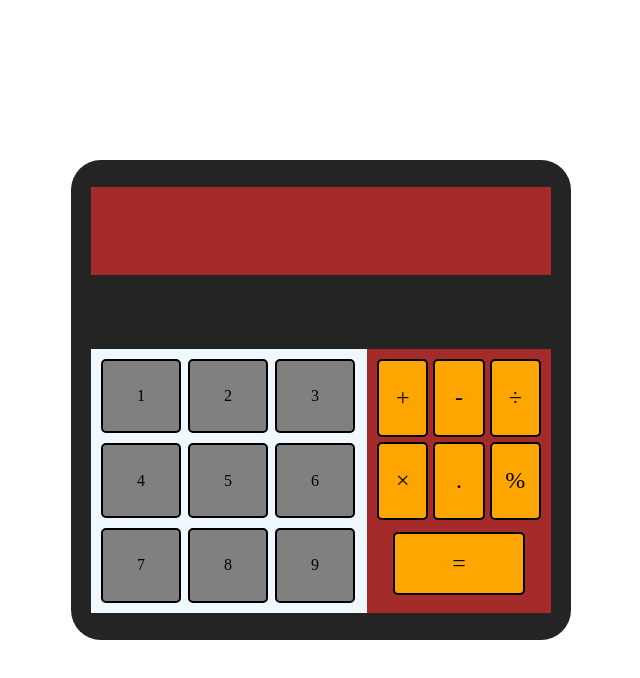
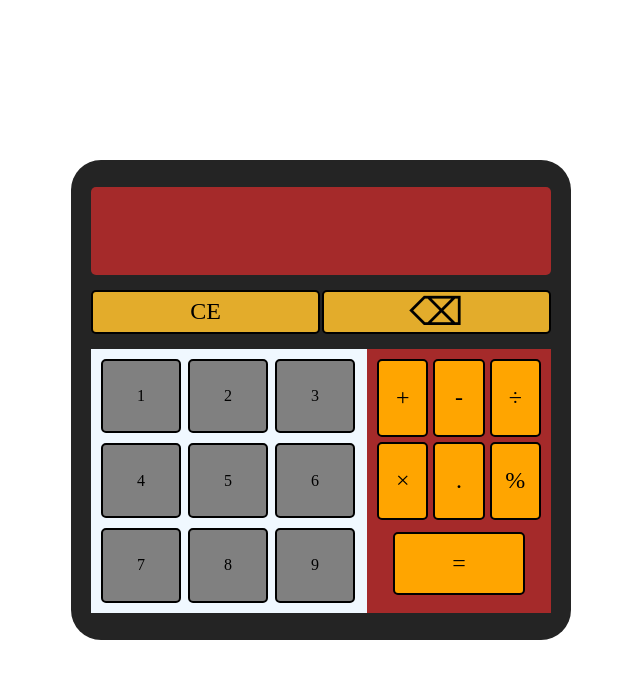
Before and after one commit to Visktor/Odin-Calc, a plain HTML site: page index.html in a window 1280 px wide. Shown: the whole page, without its empty margins (319-959 px from the left). Drawn offline with Linux system fonts and the light colour scheme.

Commit message:
Add clear and delete buttons

```diff
--- a/index.css
+++ b/index.css
@@ -9,7 +9,7 @@ body {
     width: 100vw;
 }
 
-main{
+main {
     height: 100%;
     width: 100%;
     display: flex;
@@ -17,7 +17,7 @@ main{
     align-items: center;
 }
 
-.Outer{
+.Outer {
     height: 60%;
     width: 500px;
     background-color: hsla(0, 0%, 14%, 1);
@@ -29,22 +29,26 @@ main{
     justify-content: space-around;
 }
 
-.upper{
+.upper {
     height: 20%;
     background-color: brown;
+    border-radius: 5px;
+    display: flex;
+    justify-content: center;
+    align-items: center;
 }
 
-.middle{
+.middle {
     height: 10%;
 }
 
-.lower{
+.lower {
     background-color: aliceblue;
     height: 60%;
     display: flex;
-   }
+}
 
-.nbutton{
+.nbutton {
     display: flex;
     justify-content: center;
     align-items: center;
@@ -55,7 +59,7 @@ main{
     background-color: grey;
 }
 
-.numbers-container{
+.numbers-container {
     display: grid;
     grid-template-columns: repeat(3, 1fr);
     row-gap: 10px;
@@ -64,19 +68,19 @@ main{
     width: 60%;
 }
 
-.operands-container{
+.operands-container {
     display: grid;
     box-sizing: border-box;
     grid-template-columns: repeat(3, 1fr);
     grid-template-rows: repeat(3, 1fr);
     gap: 5px;
-    width:40%;
+    width: 40%;
     height: 100%;
     padding: 10px;
     background-color: brown;
 }
 
-.operands{
+.operands {
     height: 100%;
     width: 100%px;
     border-radius: 5px;
@@ -88,11 +92,40 @@ main{
     border: 2px solid black;
 }
 
-.equal{
-    position:relative;
-    top:10%;
-    left:10%;
+.equal {
+    position: relative;
+    top: 10%;
+    left: 10%;
     grid-column: span 3;
     width: 80%;
     height: 80%;
 }
+
+.middle {
+    display: flex;
+    gap:2px;
+}
+
+.clear {
+    display: flex;
+    justify-content: center;
+    align-items: center;
+    width: 50%;
+    font-size: 1.5rem;
+    height: 100%;
+    background-color: hsla(42, 77%, 53%, 1);
+    border: 2px solid black;
+    border-radius: 5px;
+}
+
+.delete {
+    font-size: 2.4rem;
+    display: flex;
+    align-items: center;
+    justify-content: center;
+    width: 50%;
+    height: 100%;
+    background-color: hsla(42, 77%, 53%, 1);
+    border: 2px solid black;
+    border-radius: 5px;
+}
--- a/index.html
+++ b/index.html
@@ -10,15 +10,14 @@
 </head>
 
 <body>
-
-
     <main>
         <div class="Outer">
             <div class="upper">
-                <div class="display">
-                </div>
             </div>
-            <div class="middle"></div>
+            <div class="middle">
+                <div class="clear">CE</div>
+                <div class="delete">⌫</div>
+            </div>
             <div class="lower">
                 <div class="numbers-container">
                     <div class="number1 nbutton">1</div>
@@ -41,8 +40,6 @@
                     <div class="equal operands">=</div>
                 </div>
             </div>
-
-
     </main>
     <footer></footer>
     <script src="index.js"></script>
```
